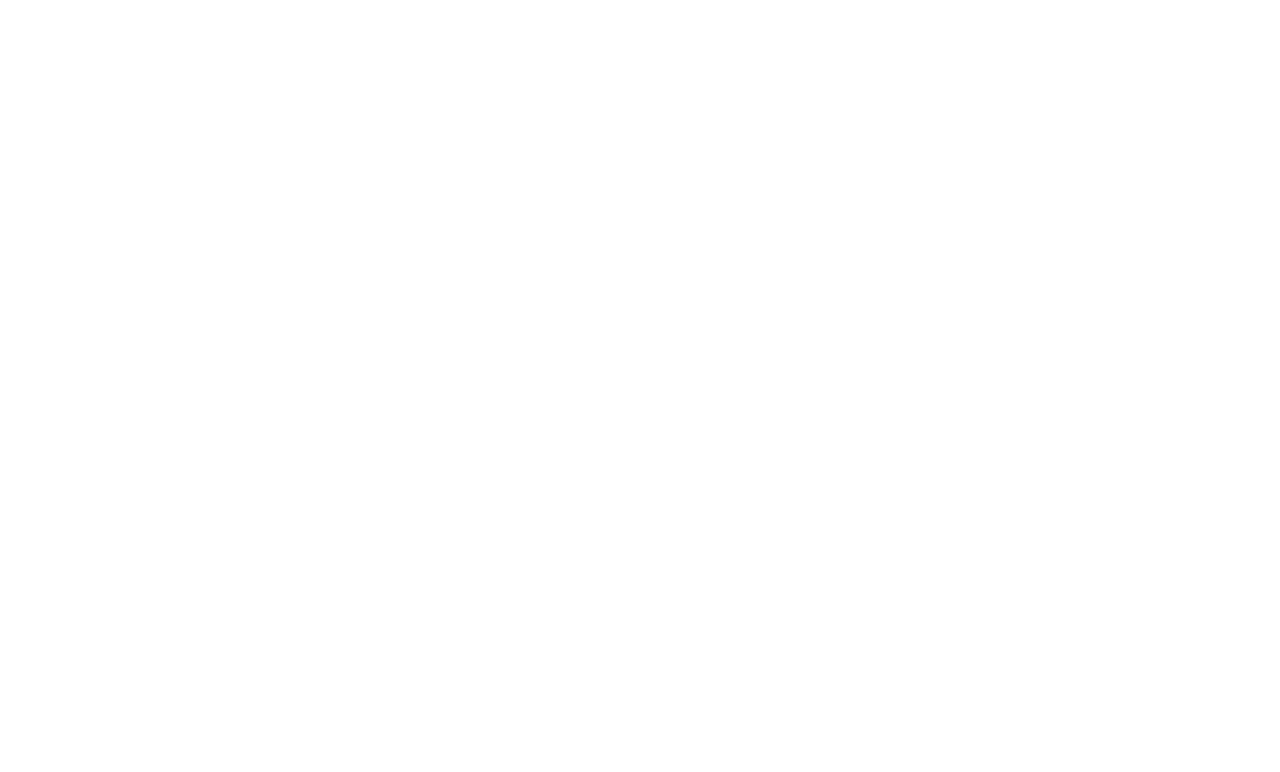
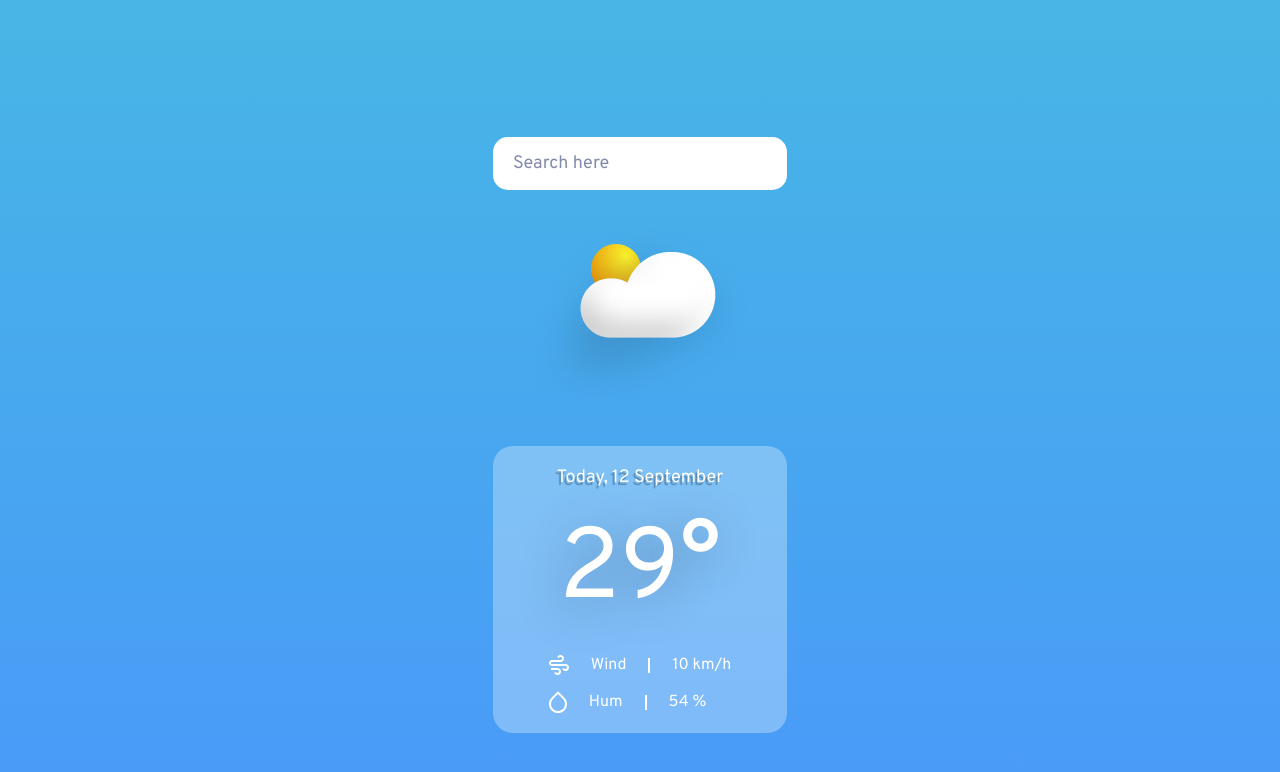
Before and after one commit to Eldorbek06/weather_app, a website built with Vite: page index.html in a window 1280 px wide. Built offline with nearby package versions, Linux system fonts and the light colour scheme.

Commit message:
html and scss ready

```diff
--- a/index.html
+++ b/index.html
@@ -10,7 +10,28 @@
 
 <body>
 
-
+	<div class="container">
+		<input type="search" placeholder="Search here">
+		<img src="/public/images/cloud_&_sun.png" alt="image">
+		<div class="info_block">
+			<div class="date">Today, <span>12 September</span></div>
+			<h1>29°</h1>
+			<div class="wind__hum">
+				<div class="wind">
+					<img src="/public/icons/Vector (5).svg" alt="icon">
+					<span>Wind</span>
+					<div class="divider"></div>
+					<span id="wind">10 km/h</span>
+				</div>
+				<div class="hum">
+					<img src="/public/icons/Vector (6).svg" alt="icon">
+					<span>Hum</span>
+					<div class="divider"></div>
+					<span id="hum">54 %</span>
+				</div>
+			</div>
+		</div>
+	</div>
 
 	<script type="module" src="/main.js"></script>
 </body>
--- a/style.scss
+++ b/style.scss
@@ -1,6 +1,86 @@
-*{
+@import url(https://fonts.googleapis.com/css?family=Overpass:100,200,300,regular,500,600,700,800,900,100italic,200italic,300italic,italic,500italic,600italic,700italic,800italic,900italic);
+
+* {
     padding: 0;
     margin: 0;
     box-sizing: border-box;
-    font-family: sans-serif;
+    font-family: "Overpass";
 }
+
+body {
+    background-image: linear-gradient(#47B6E5, #4999F9);
+    height: 100vh;
+}
+
+.container {
+    max-width: 354px;
+    height: 100%;
+    margin: 35px auto;
+    display: flex;
+    flex-direction: column;
+    justify-content: center;
+    align-items: center;
+    padding: 0 30px;
+    gap: 30px;
+}
+
+input {
+    padding: 15px 20px;
+    width: 100%;
+    background-color: white;
+    color: #838BAA;
+    font-weight: 400;
+    font-size: 18px;
+    outline: none;
+    border: none;
+    border-radius: 15px;
+
+    &::placeholder {
+        font-weight: 400;
+        font-size: 18px;
+        color: #838BAA;
+    }
+}
+
+.info_block {
+    display: flex;
+    flex-direction: column;
+    align-items: center;
+    gap: 20px;
+    width: 100%;
+    background: rgba(255, 255, 255, 0.3);
+    border-radius: 20px;
+    color: white;
+    padding: 20px;
+
+    .date {
+        font-weight: 400;
+        font-size: 18px;
+        text-shadow: -2px 3px 1px rgba(0, 0, 0, 0.3);
+    }
+
+    h1 {
+        text-shadow: -4px 8px 50px rgba(0, 0, 0, 0.3);
+        font-weight: 400;
+        font-size: 100px;
+    }
+
+    .wind__hum {
+        display: flex;
+        flex-direction: column;
+        gap: 16px;
+
+        .wind,
+        .hum {
+            display: flex;
+            align-items: center;
+            gap: 22px;
+
+            .divider {
+                width: 2px;
+                height: 15px;
+                background: white;
+            }
+        }
+    }
+}
```
Also changed, not shown: public/icons/Vector (5).svg (added), public/icons/Vector (6).svg (added), public/icons/calendar.svg (added), public/icons/sun.svg (added), public/images/cloud_&_sun.png (added), public/images/clouds.png (added), public/images/night.png (added), public/images/rain.png (added), public/images/storm.png (added), public/images/sunny.png (added).
